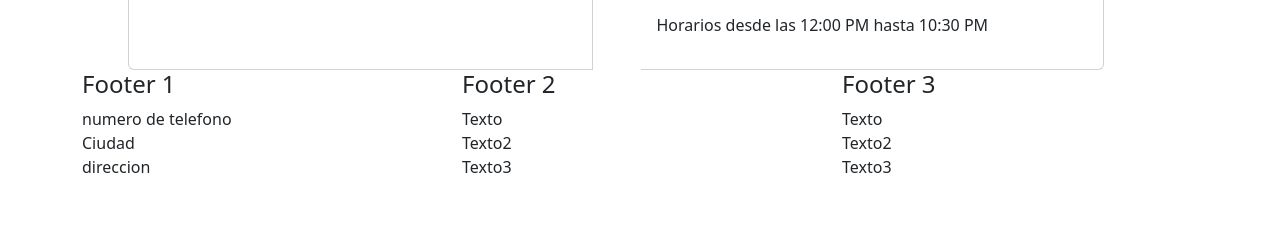
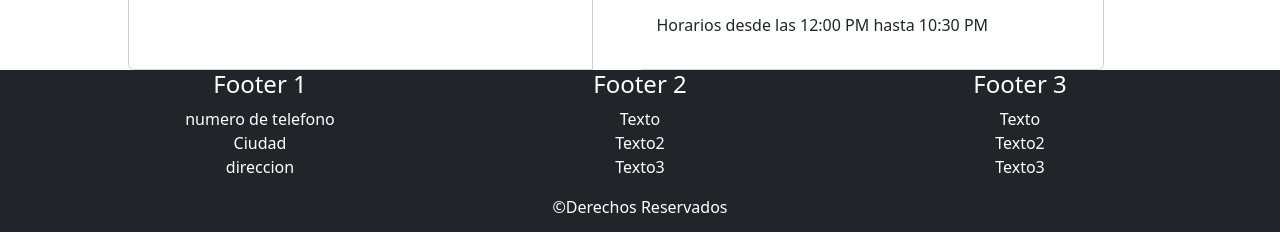
Before and after one commit to sehermosillaf/BoxingReact, a React (Create React App) app in the folder boxing-react/: page /Inicio in a window 1280 px wide. Shown: the part 1448-1680 px from the top of the page. Before the commit the page ends 1659 px from the top, so only its background shows below. Built offline with nearby package versions, Linux system fonts and the light colour scheme.

Commit message:
footer con css listo

```diff
--- a/boxing-react/src/componentes/Footer/footer.css
+++ b/boxing-react/src/componentes/Footer/footer.css
@@ -0,0 +1,7 @@
+.main-footer {
+    color: white;
+    background-color: #212529;
+    position: relative;
+    bottom: 0;
+    width: 100%;
+}
--- a/boxing-react/src/componentes/Footer/footer.jsx
+++ b/boxing-react/src/componentes/Footer/footer.jsx
@@ -4,7 +4,7 @@ import './footer.css';
 
 const Footer = () => {
     return(
-        <div className="main-footer">
+        <div className="main-footer text-center">
             <div className="container">
                 <div className="row">
                 {/*columna 1*/}
@@ -36,11 +36,12 @@ const Footer = () => {
                 </div>
                 </div>
                 <div className="row">
-                    <p className="col-sm"></p>
+                    <p className="col-sm text-center">
+                    &copy;Derechos Reservados
+                    </p>
                 </div>
             </div>
         </div>
     );
 }
-
 export default Footer;
```
